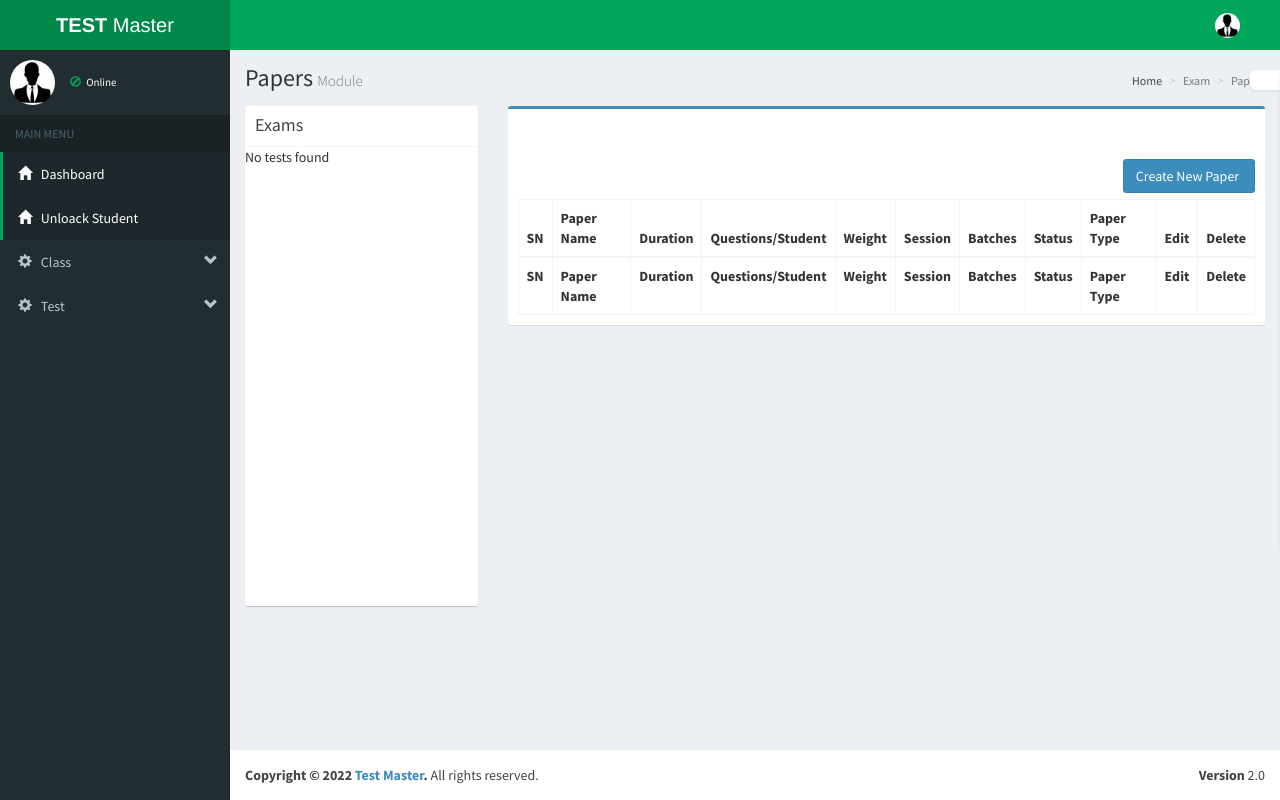
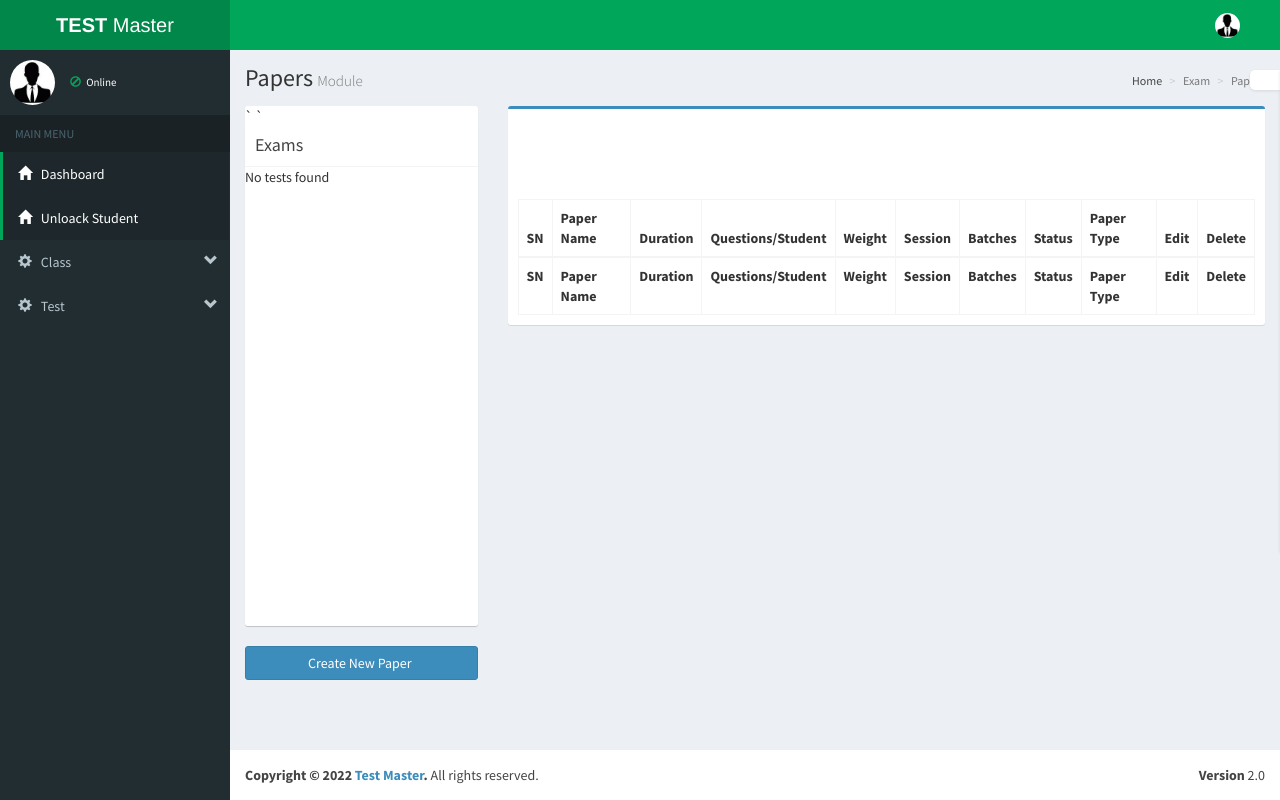
Before and after one commit to freshsalis/iqra, a PHP site: page /Admin/papers.php in a window 1280 px wide. Run offline with PHP 8.4, Linux system fonts and the light colour scheme; a user stored in the database is signed in; data comes from the database, SQL or seed files in the repository; data that the repository does not hold is empty; some libraries are stand-ins or nearby versions.

Commit message:
create paper corrected

```diff
--- a/Admin/asset/classes/Test.php
+++ b/Admin/asset/classes/Test.php
@@ -435,7 +435,6 @@ class Test{
 
         $r = '
             <div class="box-body" style="width:100%;overflow-x:auto;"><br><br>
-            <button data-toggle="modal" data-target="#del_batch_stud_modal" data-whatever="@mdo" test='.$exam_id.' id="new_paper" class="btn btn-md btn-primary pull-right">Create New Paper <span class="glyphicon glyphicon-delete"></span></button>
             <br><br/>
             <table id="example1" width="100%" class="table table-bordered table-striped table-responsive">
                 <thead>
--- a/Admin/papers.php
+++ b/Admin/papers.php
@@ -55,10 +55,12 @@ session_start();
 <section class="content">
 <div class="row">
 <div class="col-md-3">
-    <div class="box box-solid">
+    <div class="box box-solid">`                                    `
         <?php
             echo $test ->getExamMenu($idm,'?id=','token');
         ?>
+                    <button data-toggle="modal" data-target="#del_batch_stud_modal" data-whatever="@mdo" id="new_paper" class="btn btn-md btn-primary pull-right btn-block">Create New Paper <span class="glyphicon glyphicon-delete"></span></button>
+
     </div><!-- /. box -->
 </div><!-- /.col -->
 
```
